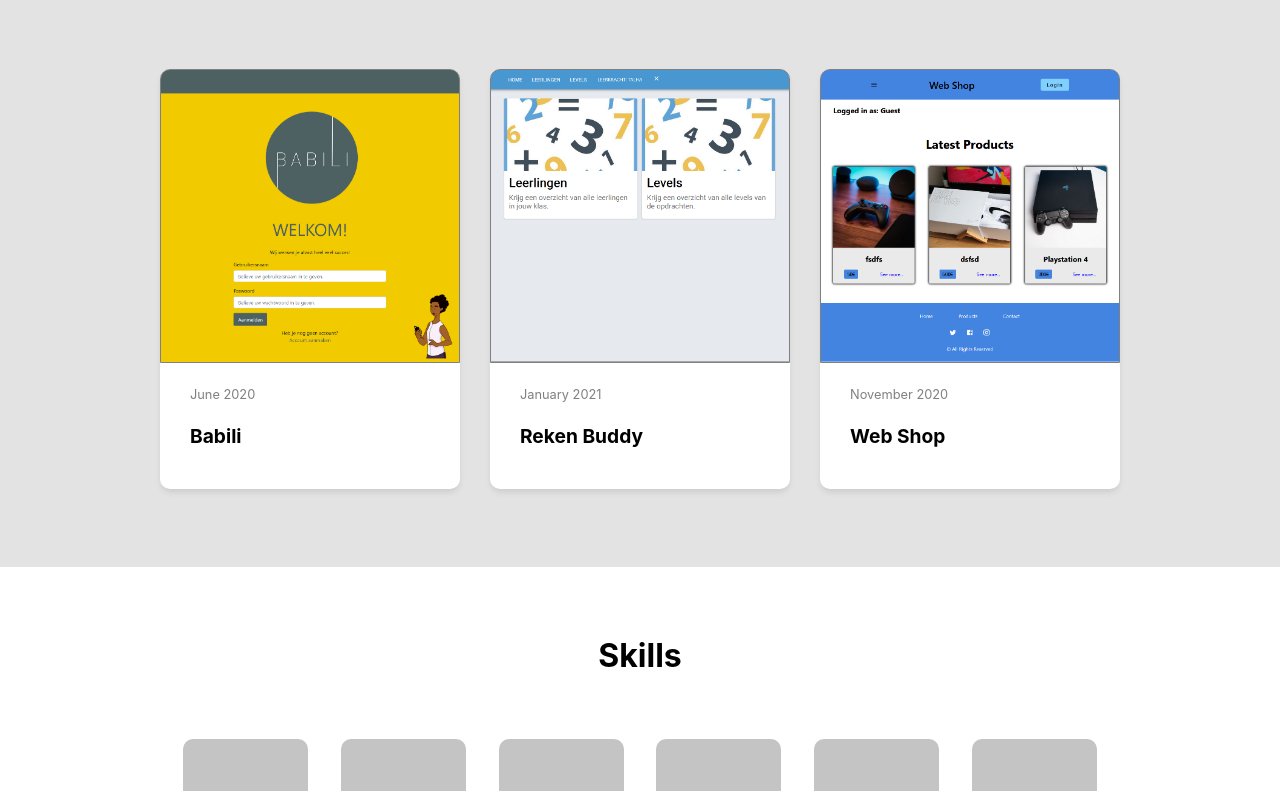
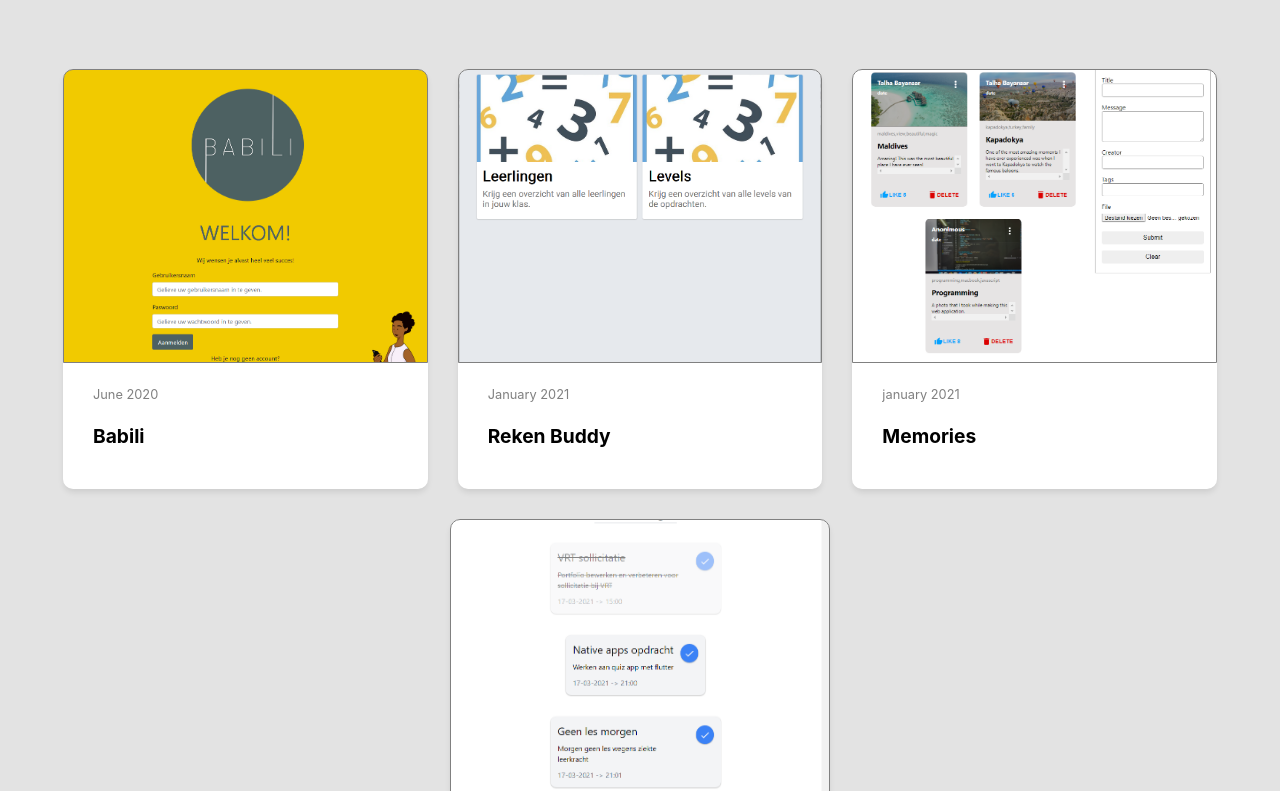
Before and after one commit to Talha-Bayansar/portfolio, a React (Create React App) app: page / in a window 1280 px wide. Shown: the part 909-1700 px from the top of the page. Built offline with nearby package versions, Linux system fonts and the light colour scheme.

Commit message:
updated projects

```diff
--- a/src/pages/projects_page.js
+++ b/src/pages/projects_page.js
@@ -3,7 +3,8 @@ import styled from "styled-components";
 import Card from "../components/card";
 import babili from "../images/babili.png";
 import rekenbuddy from "../images/rekenbuddy.png";
-import webshop from "../images/webshop.png";
+import memories from "../images/memories.png";
+import planner from "../images/planner.png";
 
 const StyledProjectsPage = styled.div`
     display: flex;
@@ -28,7 +29,7 @@ const projects = [
         date: "June 2020",
         title: "Babili",
         description:
-      "Babili is a platform for foreign civilians to learn Dutch by completing excercises given by the teacher.",
+            "Babili is a platform for foreign civilians to learn Dutch by completing excercises given by the teacher. This was made with Java Spring and Thymeleaf.",
     },
     {
         imgUrl: rekenbuddy,
@@ -36,15 +37,23 @@ const projects = [
         date: "January 2021",
         title: "Reken Buddy",
         description:
-      "Reken Buddy is a platform for students to make math excercises given by their teachers.",
+            "Reken Buddy is a platform for students to make math excercises given by their teachers. This was made with React on the frontend and Java (Spring) with Postgresql on the backend.",
     },
     {
-    imgUrl: webshop,
-    url: "https://talha-bayansar.github.io/EindOpdracht",
-    date: "November 2020",
-    title: "Web Shop",
+        imgUrl: memories,
+        url: "https://talha-bayansar.github.io/memories-frontend/",
+        date: "january 2021",
+        title: "Memories",
         description:
-      "Web Shop is a project made as an assignment for school. This is a concept project where you can sell and buy products with authentication.",
+            "A pet project made for fun with React.js on the frontend and Node.js with MongoDB on the backend.",
+    },
+    {
+        imgUrl: planner,
+        url: "https://todo-nextjs-talha-bayansar.vercel.app/",
+        date: "february 2021",
+        title: "Planner",
+        description:
+            "A pet project to use as a planner to organize my work made with Next.js and firebase.",
     },
 ];
 
```
Also changed, not shown: src/images/memories.png (added), src/images/planner.png (added). Lines whose indentation alone changed are shown as unchanged.
